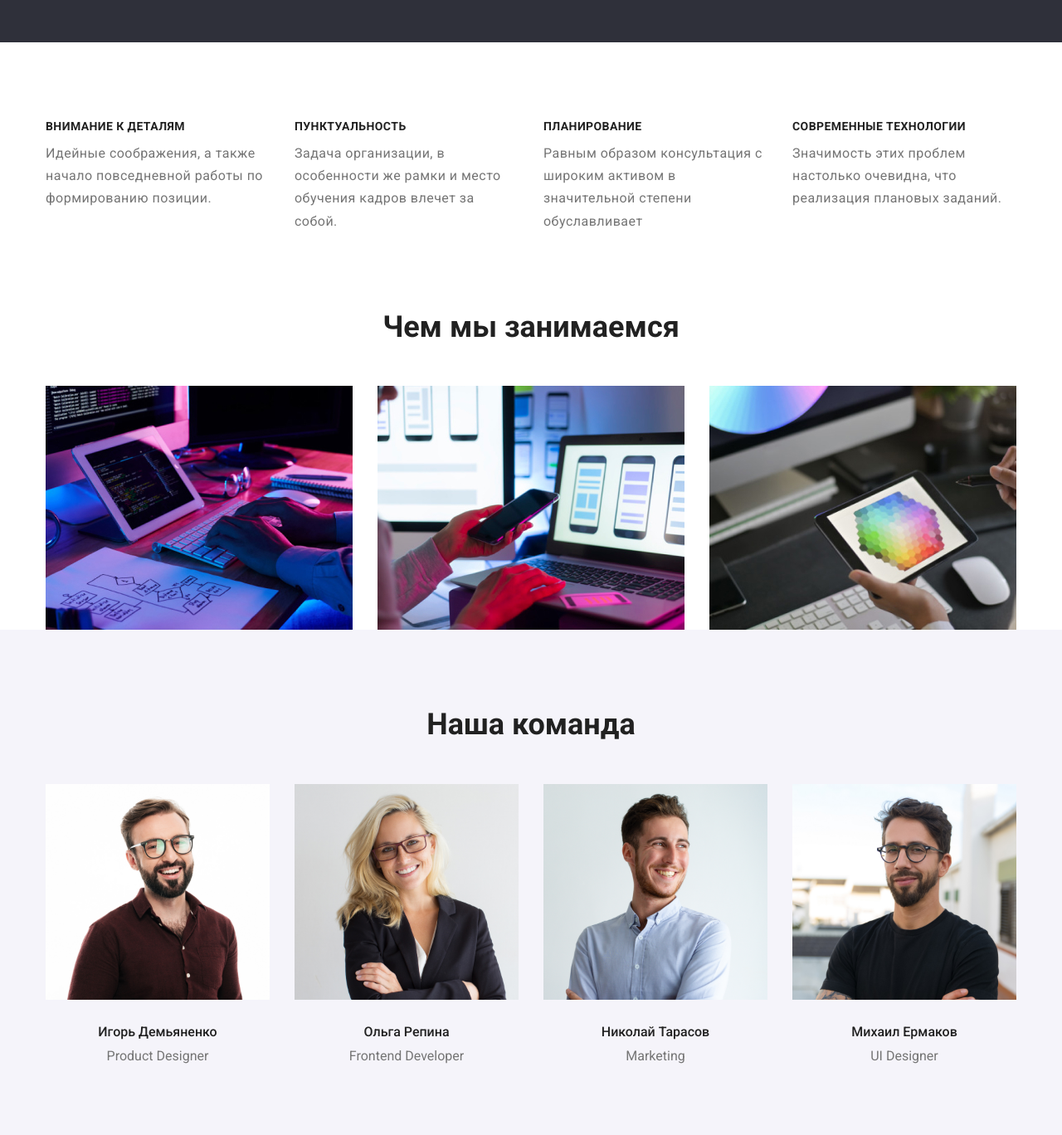
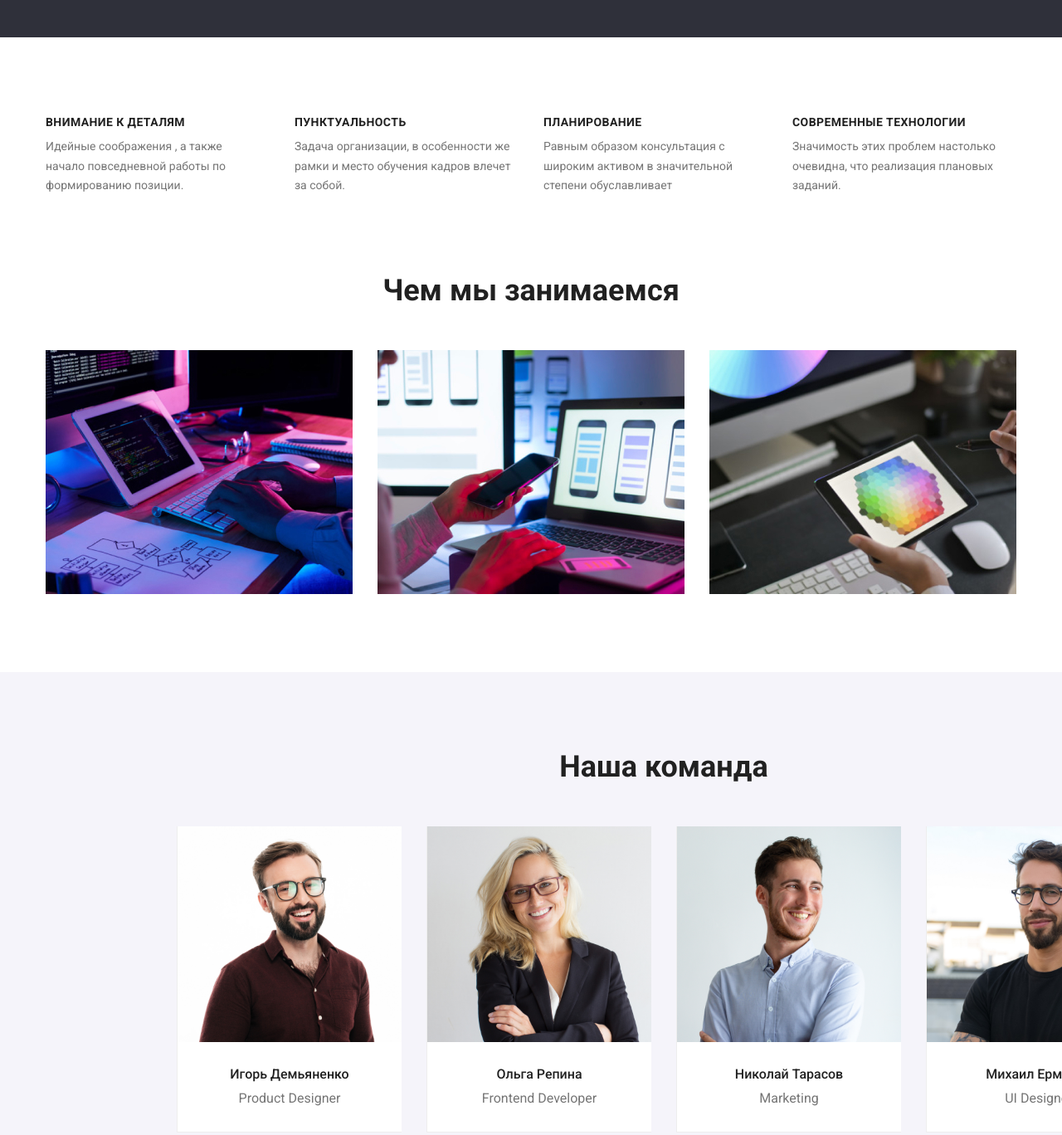
Before and after one commit to IrynaKholod/goit-markup-hw-03, a plain HTML site: page index.html in a window 1280 px wide. Shown: the part 640-2008 px from the top of the page at 83% size. Drawn offline with nearby package versions, Linux system fonts and the light colour scheme.

Commit message:
Правки правок

```diff
--- a/index.html
+++ b/index.html
@@ -48,7 +48,7 @@
         <h2 class="visually-hidden">Наши преимущества</h2>
          <ul class="feature-list list">
             <li class="item"> <h3 class="title">ВНИМАНИЕ К ДЕТАЛЯМ </h3>
-                 <p class="text">Идейные соображения, а также начало повседневной работы по формированию позиции.</p>
+                 <p class="text">Идейные соображения , а  также <br/> начало повседневной работы по формированию позиции.</p>
             </li>
             <li class="item"> <h3 class="title">ПУНКТУАЛЬНОСТЬ </h3>
                  <p class="text">Задача организации, в особенности же рамки и место обучения кадров влечет за собой.</p>
--- a/styles/styles.css
+++ b/styles/styles.css
@@ -29,6 +29,8 @@ body {
 }
 
 /* h1, */
+h1,
+h2,
 h3,
 p,
 ul {
@@ -43,7 +45,8 @@ ul {
   padding: 0 15px;
 }
 .section {
-  padding: 94px 15px;
+  padding-top: 94px;
+  padding-bottom: 94px;
 }
 
 .visually-hidden {
@@ -164,8 +167,7 @@ ul {
   text-align: center;
 }
 .hero-title {
-  margin-top: 0;
-  margin-bottom: 30;
+  margin-bottom: 30px;
 
   color: var(--primary-wight-color);
 
@@ -202,22 +204,29 @@ ul {
 }
 
 .feature-list .title {
-  width: 270px;
-  /* margin-bottom: 10; */
-  /* margin-right: 30px; */
+  width: 260px;
 
   color: var(--title-text-color);
+
   font-size: 14px;
   font-weight: 700;
-  line-height: 1.14;
+  line-height: 1.17;
   letter-spacing: 0.03em;
 }
 
-.feature-list .text {
+/* .feature-list .text {
   margin-top: 10;
   margin-bottom: 0;
   line-height: 1.7;
   letter-spacing: 0.03em;
+} */
+
+.list .text {
+  margin-top: 10px;
+
+  font-size: 14px;
+  font-weight: 400;
+  line-height: 1.7;
 }
 
 /* Чем мы занимаемся */
@@ -241,12 +250,21 @@ img {
   margin-top: 50px;
 }
 .second {
-  padding: 0;
+  padding-top: 0;
 }
 
 /* team */
 .team {
   display: flex;
+  justify-content: center;
+}
+
+.team .item {
+  background-color: var(--primary-wight-color);
+  border-bottom: 1px solid #eeeeee;
+  border-left: 1px solid #eeeeee;
+  border-left: 1px solid #eeeeee;
+  padding-bottom: 30px;
 }
 .team .item:not(:last-child) {
   margin-right: 30px;
@@ -262,15 +280,6 @@ img {
   text-align: center;
 }
 
-.list .text {
-  margin-top: 10px;
-
-  font-size: 16px;
-  font-weight: 400;
-  line-height: 1.7;
-  margin-top: 10px;
-}
-
 .list .text-team {
   margin-top: 10px;
 
@@ -281,6 +290,9 @@ img {
 
 .group {
   background-color: var(--background-second);
+  width: 1600px;
+  margin-left: auto;
+  margin-right: auto;
 }
 
 /* button */
```
